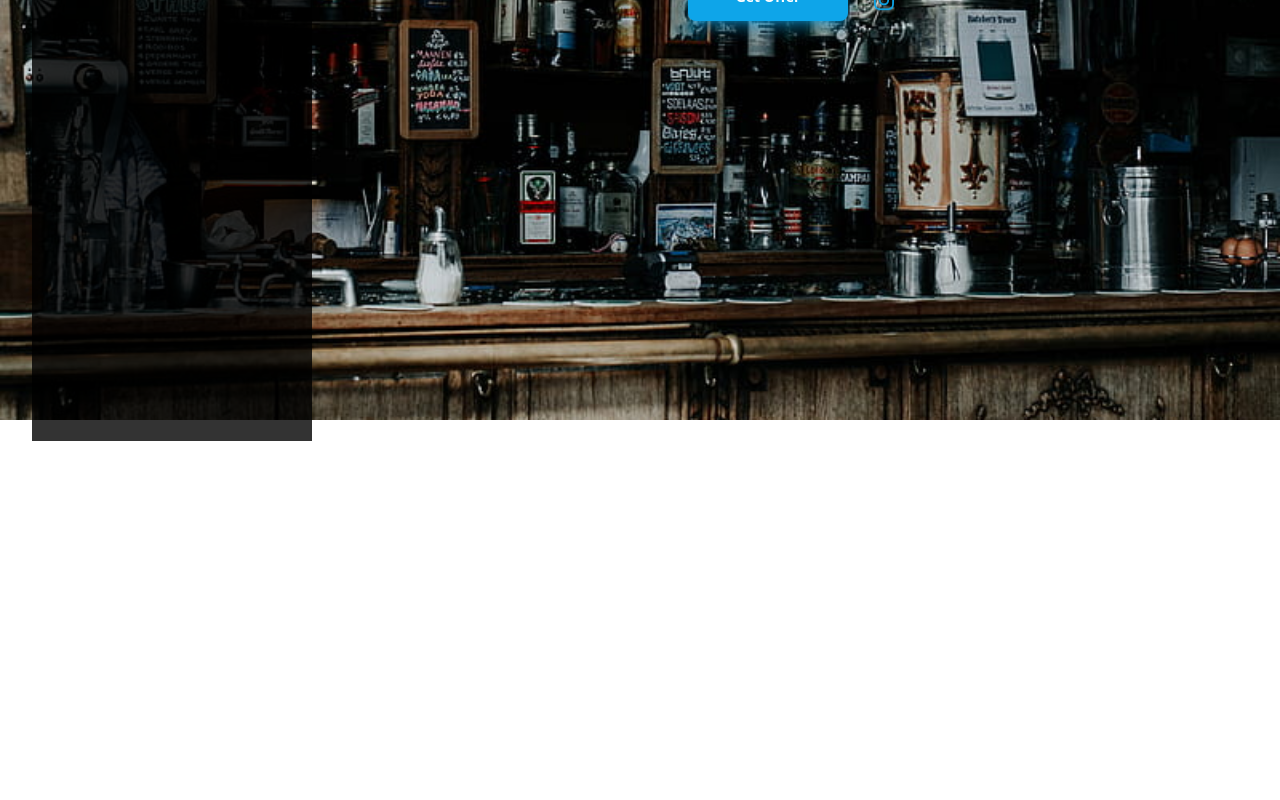
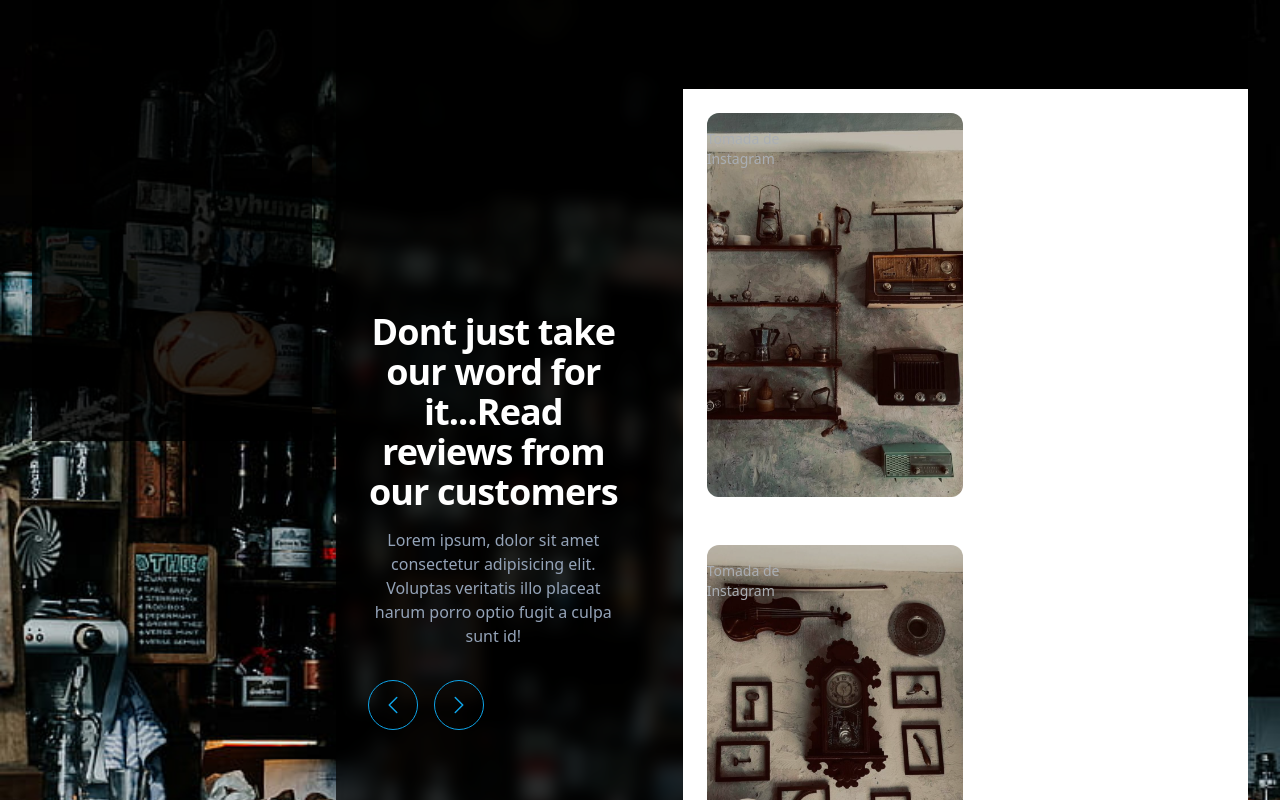
Before and after one commit to caluff/blackout, a Next.js app: page / in a window 1280 px wide. Shown: the part 380-1180 px from the top of the page. Before the commit the page ends 800 px from the top, so only its background shows below. Built offline with nearby package versions, Linux system fonts and the light colour scheme.

Commit message:
creando el componente carousel para home

```diff
--- a/src/app/page.js
+++ b/src/app/page.js
@@ -1,4 +1,6 @@
 import Link from "next/link";
+import {bg1, bg2} from "../../public";
+import Carousel from "@/components/Carousel";
 
 export default async function Home() {
     return (
@@ -6,9 +8,6 @@ export default async function Home() {
             <div className={"relative max-w-5xl mx-auto pt-10 sm:pt-14 lg:pt-24"}>
                 <h1 className="text-white font-extrabold text-4xl sm:text-5xl lg:text-6xl text-center tracking-tight">
                     Bienvenidos al Blackout</h1>
-                <p className="mt-6 text-lg text-slate-400 text-center max-w-3xl mx-auto">
-                    Descripcion bla bla bla bla
-                </p>
                 <div className={"mt-6 sm:mt-10 flex-row sm:flex justify-center space-x-6 text-sm"}>
                     <Link
                         className={"mb-6 shadow-lg shadow-sky-500/50 bg-sky-500 hover:bg-sky-400 focus:outline-none focus:ring-2 focus:ring-slate-400 focus:ring-offset-2 focus:ring-offset-slate-50 text-white font-semibold h-12 px-12 rounded-lg w-full flex items-center justify-center sm:w-auto"}
@@ -40,6 +39,7 @@ export default async function Home() {
                         </li>
                     </ul>
                 </div>
+                <Carousel/>
             </div>
 
         </header>
--- /dev/null
+++ b/src/components/Carousel.jsx
@@ -0,0 +1,79 @@
+import {ChevronLeftIcon, ChevronRightIcon} from "@heroicons/react/24/outline";
+import Link from "next/link";
+const Carousel = () => {
+    return (
+        <section className="bg-black/70 backdrop-blur">
+            <div className="mx-auto max-w-[1340px] px-4 py-16 sm:px-6 sm:py-24 lg:me-0 lg:pe-0 lg:ps-8">
+                <div className="grid grid-cols-1 gap-y-8 lg:grid-cols-3 lg:items-center lg:gap-x-16">
+                    <div className="max-w-xl text-center ltr:sm:text-left rtl:sm:text-right">
+                        <h2 className="text-3xl font-bold tracking-tight sm:text-4xl text-white">
+                            Dont just take our word for it...
+                            <br className="hidden sm:block lg:hidden"/>
+                            Read reviews from our customers
+                        </h2>
+                        <p className="mt-4 text-slate-400">
+                            Lorem ipsum, dolor sit amet consectetur adipisicing elit. Voluptas
+                            veritatis illo placeat harum porro optio fugit a culpa sunt id!
+                        </p>
+                        <div className="hidden lg:mt-8 lg:flex lg:gap-4">
+                            <button
+                                className="prev-button rounded-full border border-sky-500 p-3 text-sky-500 hover:bg-sky-500 hover:text-white">
+                                <span className="sr-only">Previous Slide</span>
+                                <ChevronLeftIcon className={"w-6 h-6"}/>
+                            </button>
+                            <button
+                                className="prev-button rounded-full border border-sky-500 p-3 text-sky-500 hover:bg-sky-500 hover:text-white">
+                                <span className="sr-only">Next Slide</span>
+                                <ChevronRightIcon className={"w-6 h-6"}/>
+                            </button>
+                        </div>
+                    </div>
+                    <div className="-mx-6 lg:col-span-2 lg:mx-0">
+                        <div className="swiper-container !overflow-hidden">
+                            <div className="swiper-wrapper">
+                                <div className="swiper-slide">
+                                    <blockquote className="flex h-full flex-col justify-between bg-white p-6">
+                                        <div
+                                              className="h-96 w-64 relative block overflow-hidden rounded-xl bg-[url('/bg1.jpg')] bg-cover bg-center bg-no-repeat">
+                                            <div className="absolute inset-0 bg-black/25"></div>
+                                            <div className="mt-4 text-slate-200">
+                                                <p className="text-sm">Tomada de<br/> Instagram</p>
+                                            </div>
+                                        </div>
+                                    </blockquote>
+                                </div>
+                                <div className="swiper-slide">
+                                    <blockquote className="flex h-full flex-col justify-between bg-white p-6">
+                                        <div
+                                            className="h-96 w-64 relative block overflow-hidden rounded-xl bg-[url('/bg2.jpg')] bg-cover bg-center bg-no-repeat">
+                                            <div className="absolute inset-0 bg-black/25"></div>
+                                            <div className="mt-4 text-slate-200">
+                                                <p className="text-sm">Tomada de<br/> Instagram</p>
+                                            </div>
+                                        </div>
+                                    </blockquote>
+                                </div>
+                            </div>
+                        </div>
+                    </div>
+                </div>
+                <div className="mt-8 flex justify-center gap-4 lg:hidden">
+                    <button
+                        aria-label="Previous slide"
+                        className="prev-button rounded-full border border-sky-500 p-3 text-sky-500 hover:bg-sky-500 hover:text-white"
+                    >
+                        <ChevronLeftIcon className={"w-5 h-5"}/>
+                    </button>
+                    <button
+                        aria-label="Previous slide"
+                        className="prev-button rounded-full border border-sky-500 p-3 text-sky-500 hover:bg-sky-500 hover:text-white"
+                    >
+                        <ChevronRightIcon className={"w-5 h-5"}/>
+                    </button>
+                </div>
+            </div>
+        </section>
+    )
+}
+
+export default Carousel
--- a/src/components/FetchPost.jsx
+++ b/src/components/FetchPost.jsx
@@ -23,6 +23,11 @@ const FetchPost = async ({idTitle}) => {
                             <p className="text-sm text-white">
                                 {record.description}
                             </p>
+                        {/*     <div className="mt-4 flex flex-wrap gap-1">
+                                <span className="whitespace-nowrap rounded-full bg-purple-100 px-2.5 py-0.5 text-xs text-purple-600">
+                                    {record.description}
+                                </span>
+                            </div>*/}
                         </div>
                     </div>
                 </div>
```
